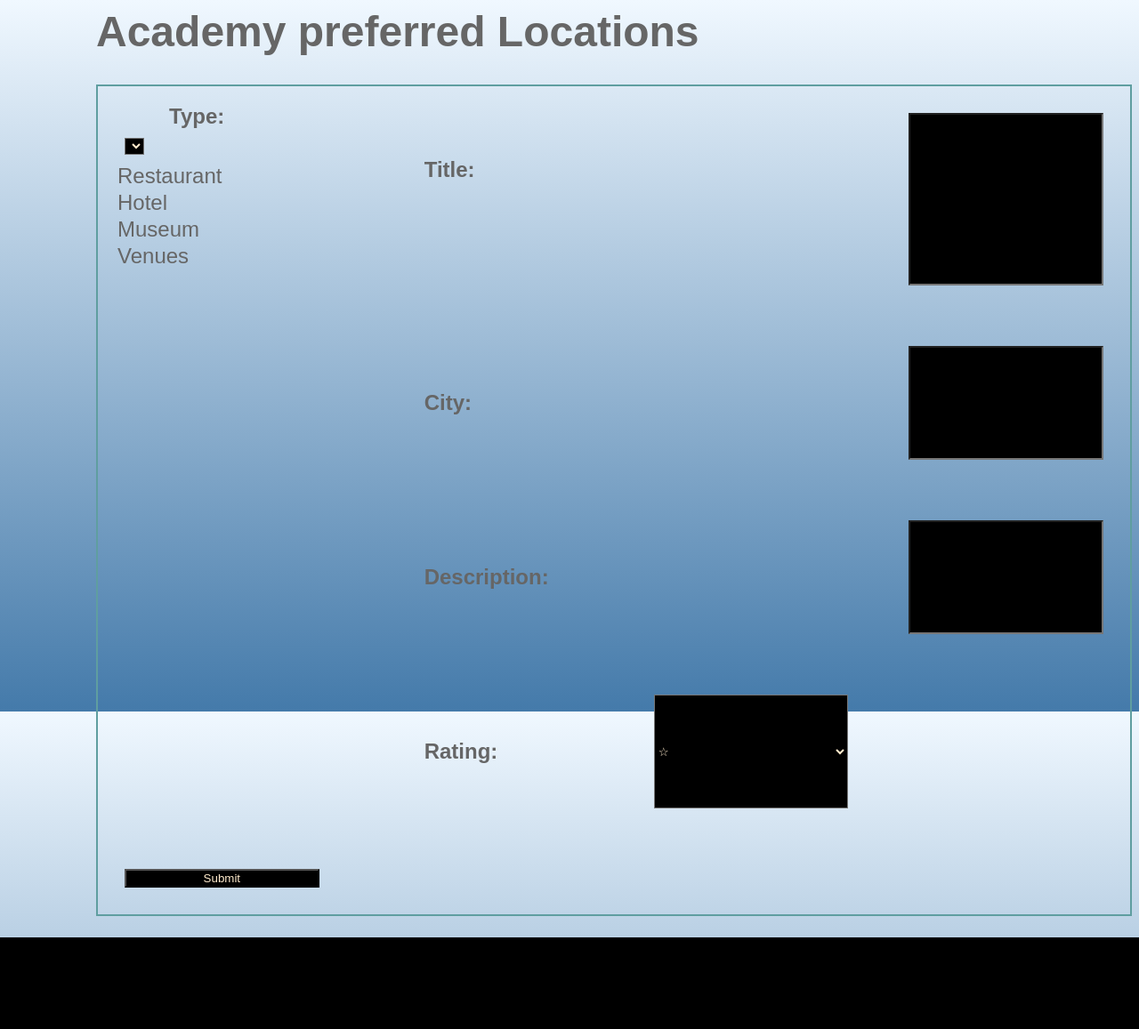
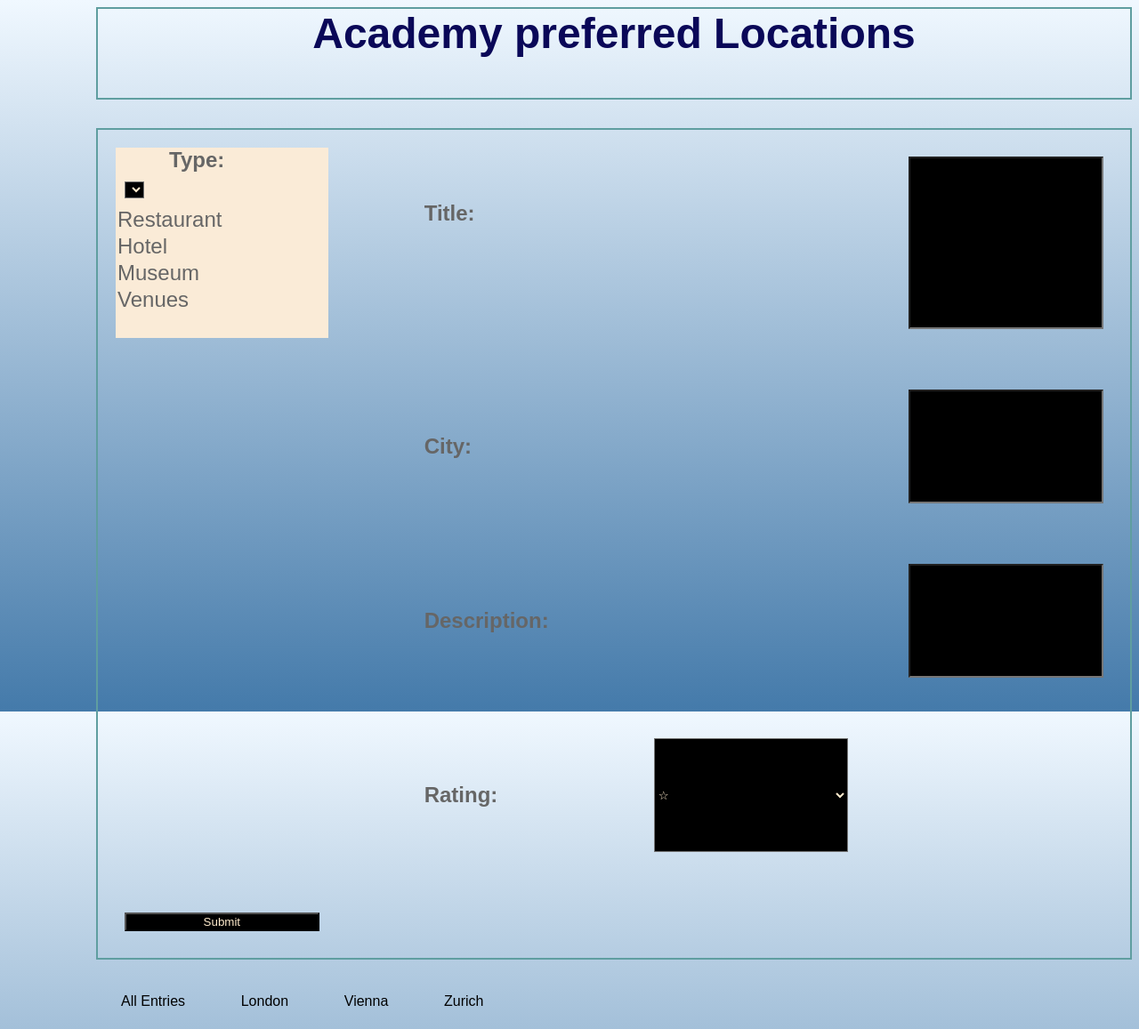
Before and after one commit to nkode-academy/academy_project, a Flask app: page / in a window 1280 px wide. Shown: the whole page at 89% size. Before the commit the page ends 1054 px from the top, so only its background shows below. Run offline with Flask 2, Linux system fonts and the light colour scheme; lists and menus that the app fills with data are empty; parts of the project's set-up code (start-up, migrations or seed data) failed here and were passed over.

Commit message:
Ruth changes merge

```diff
--- a/templates/home.html
+++ b/templates/home.html
@@ -57,7 +57,7 @@
 
     h1{
         text-align: center center;
-        color: #666;
+        color: #666;}
 
     h1 {
         border: 2px solid cadetblue;
@@ -80,11 +80,18 @@
     .locationtype{
         background: antiquewhite;
     }
+
+    .btn {
+    border: none;
+    background-color: inherit;
+    padding: 14px 28px;
+    font-size: 16px;
+    cursor: pointer;
+    display: inline-block;
+  }
 </style>
 <header>
     <h1>Academy preferred Locations</h1>
-
-
 </header>
 
 <form action="/new_entry">
@@ -113,6 +120,12 @@
     <input type="submit" value="Submit">
 </form>
 
+
+<button class="btn All entries">All Entries</button>
+<button class="btn London">London</button>
+<button class="btn Vienna">Vienna</button>
+<button class="btn Zurich">Zurich</button>
+
 {%for entry in entries%}
 <a href="/details?index={{ entry[" id"] }}">
     <p>{{ entry["type"] }} - {{ entry["title"] }} - {{ entry["city"] }} - {{ entry["description"] }}</p>
```
